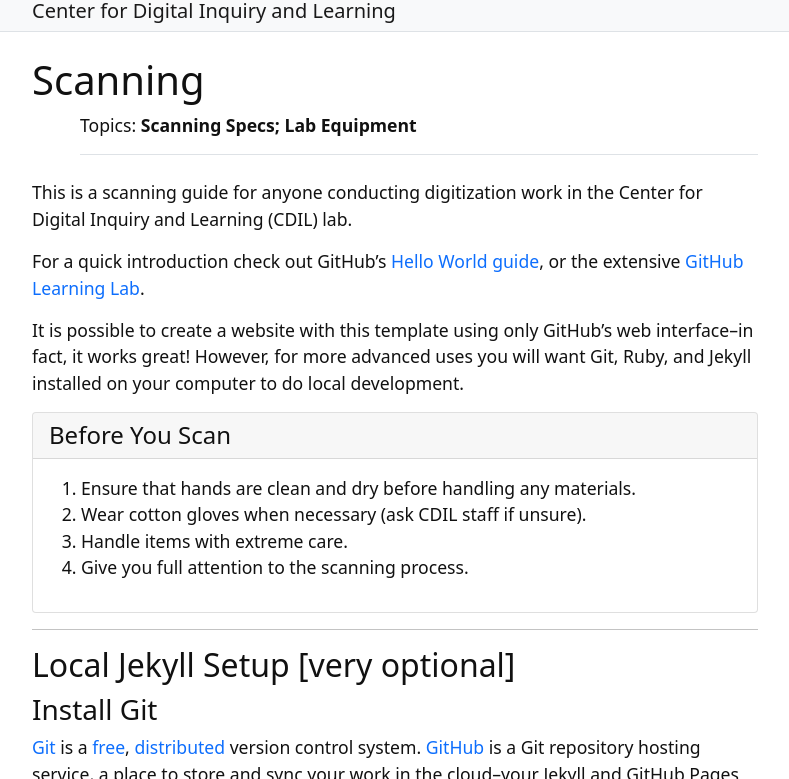
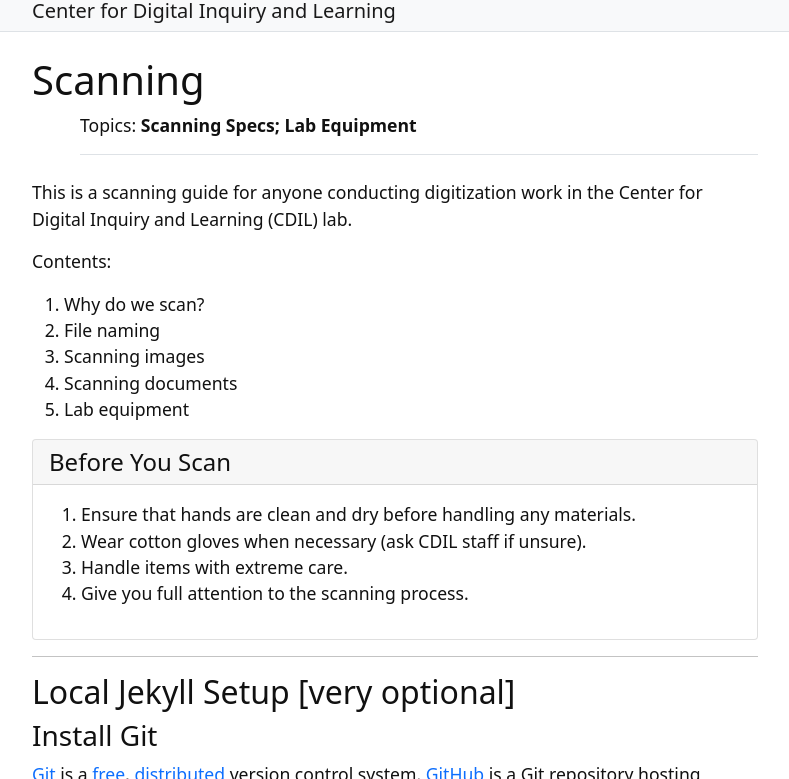
Before and after one commit to kitstokes/digi-proc, a Jekyll site: the page built from content/0-overview.md, in a window 1280 px wide and 900 px high, cut to the strip 121-900 px from the top of the window. Shown: the whole strip, without its empty margins (245-1034 px from the left). Built offline with Jekyll 4.4.1, drawn with Linux system fonts in a browser that asks for light colours.

Commit message:
add contents of scanning section

```diff
--- a/content/0-overview.md
+++ b/content/0-overview.md
@@ -6,10 +6,13 @@ topics: Scanning Specs; Lab Equipment
 
 This is a scanning guide for anyone conducting digitization work in the Center for Digital Inquiry and Learning (CDIL) lab.
 
-For a quick introduction check out GitHub's [Hello World guide](https://guides.github.com/activities/hello-world/), or the extensive [GitHub Learning Lab](https://lab.github.com/).
+Contents:
 
-It is possible to create a website with this template using only GitHub's web interface--in fact, it works great!
-However, for more advanced uses you will want Git, Ruby, and Jekyll installed on your computer to do local development.
+1. Why do we scan?
+2. File naming
+3. Scanning images
+4. Scanning documents
+5. Lab equipment
 
 {% capture text %}
 1. Ensure that hands are clean and dry before handling any materials.
```
